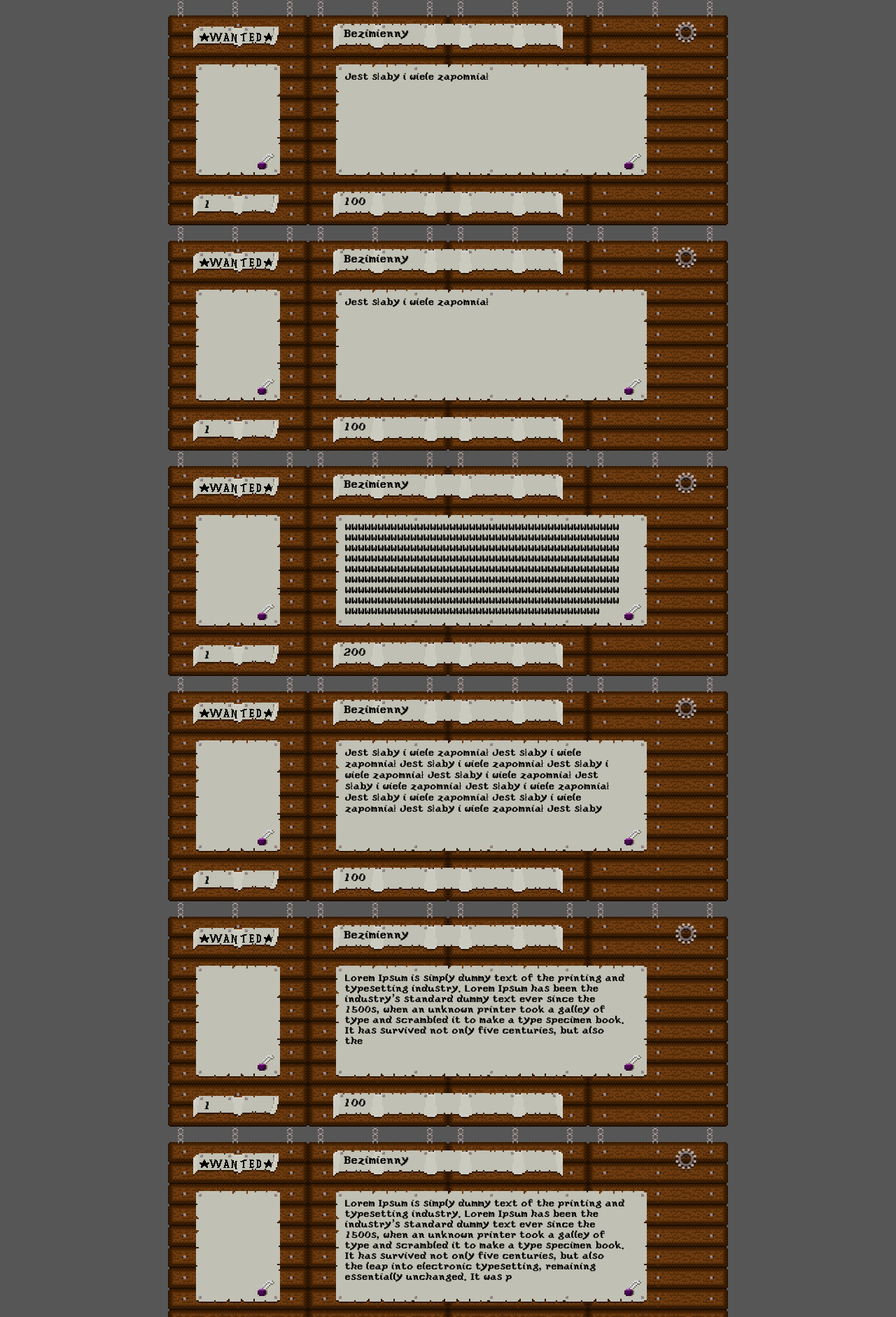
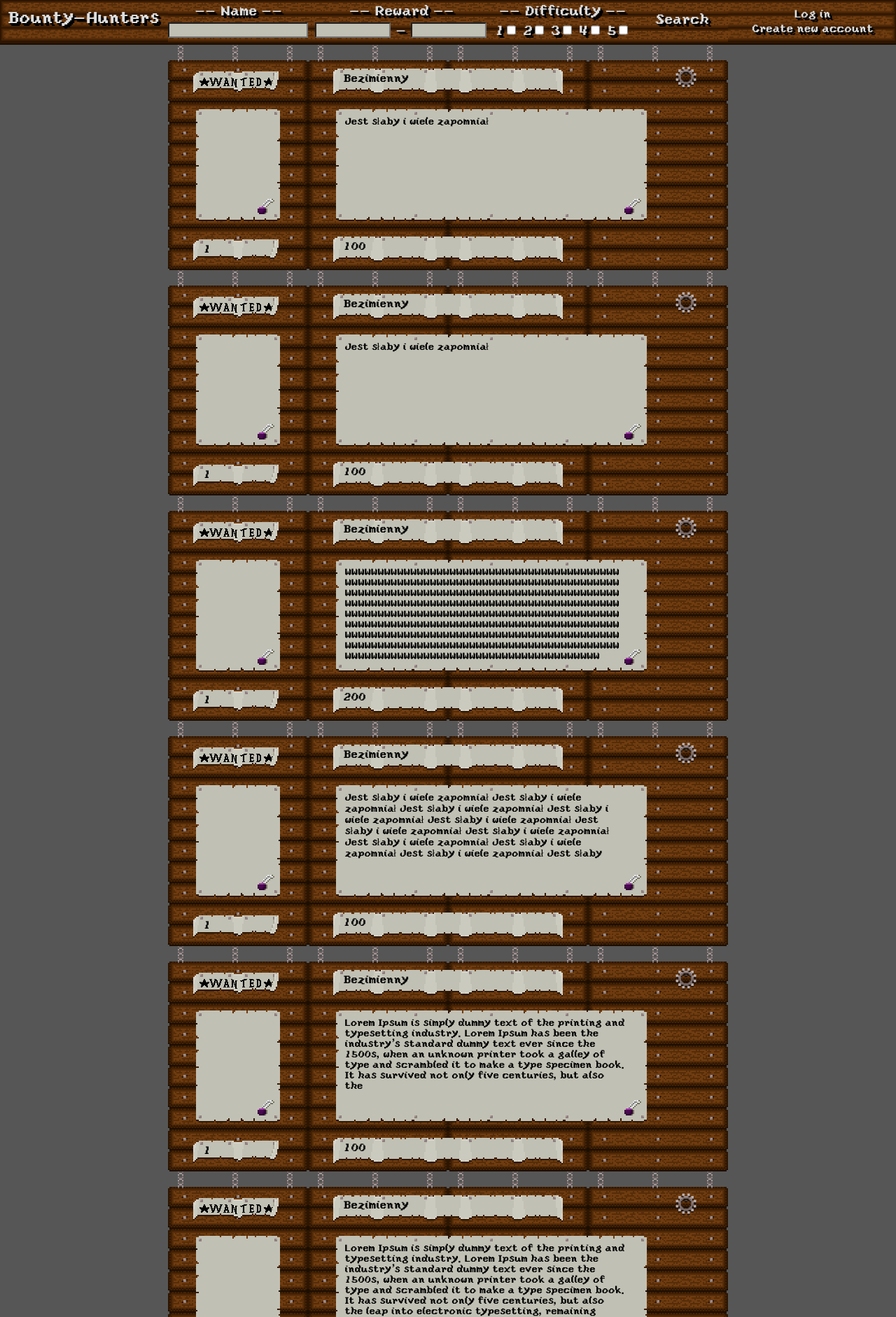
Before and after one commit to MariuszAKS/bountyhunters, a Django app: page / in a window 1280 px wide. Shown: the top 1882 px of the page at 70% size. Run offline with Django 4.2, Linux system fonts and the light colour scheme; data comes from the database, SQL or seed files in the repository; both versions use the stored data as it was after the commit.

Commit message:
Finished ListView, added filtering

```diff
--- a/bounties/static/styles/bounty.css
+++ b/bounties/static/styles/bounty_container.css
@@ -1,20 +1,3 @@
-@font-face {
-    font-family: 'PixelFont';
-    src: url('../fonts/yoster.ttf')
-}
-
-body {
-    background-color: #565656;
-    margin: 0px;
-
-    font-family: 'PixelFont';
-}
-
-#container {
-    width: 800px;
-    margin: auto;
-}
-
 #bounty-container {
     background-image: url("../images/wooden_board.png");
     background-repeat: no-repeat;
--- /dev/null
+++ b/bounties/static/styles/topbar.css
@@ -0,0 +1,101 @@
+#topbar {
+    background-color: #2d1602;
+    background-image: url("../images/topbar_board_middle.png");
+    border-bottom: 2px solid #1c0e01;
+
+    height: 62px;
+    width: 100%;
+    position: fixed;
+    top: 0;
+
+    display: flex;
+    justify-content: space-between;
+}
+
+
+
+#topbar-logo {
+    background-image: url("../images/topbar_board_left.png");
+    background-repeat: no-repeat;
+    background-size: contain;
+
+    width: 230px;
+    padding: 12px 12px 28px 8px;
+
+    display: grid;
+    column-gap: 10px;
+
+    color: #ddd;
+    font-size: 24px;
+    text-align: center;
+    text-shadow: 2px 2px #000, 4px 4px #000;
+}
+
+#topbar-middle-grid-container {
+    width: 800px;
+
+    display: grid;
+    grid-template-columns: 200px 246px 194px 130px;
+    column-gap: 10px;
+    row-gap: 4px;
+
+    color: #ddd;
+    font-size: 20px;
+    text-shadow: 2px 2px #000, 4px 4px #000;
+}
+
+.topbar-middle-grid-title {
+    padding: 4px 0px 2px 0px;
+    text-align: center;
+}
+
+input[type=text] {
+    background-color: #c1c0b4;
+
+    width: 100px;
+}
+
+input[type=checkbox] {
+    accent-color: #c1c0b4;
+}
+
+input[type=submit] {
+    background-color: transparent;
+    border: none;
+
+    padding: 6px 12px 6px 8px;
+
+    grid-column: 4;
+    grid-row: 1 / span 2;
+
+    color: #ddd;
+    font-family: 'PixelFont';
+    font-size: 20px;
+    text-shadow: 2px 2px #000, 4px 4px #000;
+}
+input[type=submit]:hover {
+    cursor: pointer;
+}
+
+#topbar-user {
+    background-image: url("../images/topbar_board_right.png");
+    background-repeat: no-repeat;
+    background-size: contain;
+
+    width: 250px;
+    padding: 10px 0px;
+
+    display: flex;
+    flex-direction: column;
+    justify-content: space-around;
+}
+
+
+
+a {
+    color: #ddd;
+    font-size: 16px;
+    text-align: center;
+    text-decoration: none;
+    text-shadow: 2px 2px #000, 4px 4px #000;
+}
--- /dev/null
+++ b/bounties/static/styles/view_bounty_list.css
@@ -0,0 +1,22 @@
+@font-face {
+    font-family: 'PixelFont';
+    src: url('../fonts/yoster.ttf')
+}
+
+body, button {
+    overflow-y: scroll;
+    font-family: 'PixelFont';
+}
+
+body{
+    background-color: #565656;
+    margin: 0px;
+}
+
+
+
+#bounties_container {
+    width: 800px;
+    margin: auto;
+    margin-top: 64px;
+}
--- a/bounties/templates/bounties/bounty_create.html
+++ /dev/null
@@ -1 +0,0 @@
-<h1>Bounty create</h1>
--- a/bounties/templates/bounties/bounty_delete.html
+++ /dev/null
@@ -1 +0,0 @@
-<h1>Bounty delete</h1>
--- a/bounties/templates/bounties/bounty_list.html
+++ b/bounties/templates/bounties/bounty_list.html
@@ -3,11 +3,47 @@
 <!DOCTYPE html>
 
 <html>
-    <link rel="stylesheet" href="{% static 'styles/bounty.css' %}">
+    <link rel="stylesheet" href="{% static 'styles/view_bounty_list.css' %}">
+    <link rel="stylesheet" href="{% static 'styles/bounty_container.css' %}">
+    <link rel="stylesheet" href="{% static 'styles/topbar.css' %}">
 </html>
 
 <body>
-    <div id="container">
+    <div id="topbar">
+        <div id="topbar-logo">Bounty-Hunters</div>
+        <form method="GET">
+            <div id="topbar-middle-grid-container">
+                <div class="topbar-middle-grid-title">-- Name --</div>
+                <div class="topbar-middle-grid-title">-- Reward --</div>
+                <div class="topbar-middle-grid-title">-- Difficulty --</div>
+                <input type="submit" value="Search"/>
+                <!--<button id="topbar-middle-grid-search-button" type="submit">Search</button>-->
+                <input type="text" name="search-name" value="{{ search_input_name }}" style="width: 192px;"/>
+                <div style="display:flex">
+                    <input type="text" name="search-reward-lowest" value="{{ search_input_reward_lowest }}"/> &nbsp;-&nbsp;
+                    <input type="text" name="search-reward-highest" value="{{ search_input_reward_highest }}"/>
+                </div>
+                <div style="display:flex">
+                    1 <input type="checkbox" name="search-difficulties[]" value="{{ search_input_difficulty_1 }}"/>
+                    &nbsp;2 <input type="checkbox" name="search-difficulties[]" value="{{ search_input_difficulty_2 }}"/>
+                    &nbsp;3 <input type="checkbox" name="search-difficulties[]" value="{{ search_input_difficulty_3 }}"/>
+                    &nbsp;4 <input type="checkbox" name="search-difficulties[]" value="{{ search_input_difficulty_4 }}"/>
+                    &nbsp;5 <input type="checkbox" name="search-difficulties[]" value="{{ search_input_difficulty_5 }}"/>
+                </div>
+            </div>
+        </form>
+        <div id="topbar-user">
+            {% if request.user.is_authenticated %}
+            <a href="{% url 'bounties' %}">{{request.user}}</a>
+            <a href="{% url 'logout' %}?next=/">Logout</a>
+            {% else %}
+            <a href="{% url 'login' %}">Log in</a>
+            <a href="{% url 'register' %}">Create new account</a>
+            {% endif %}
+        </div>
+    </div>
+
+    <div id="bounties_container">
         {% for bounty in bounties %}
         <div id="bounty-container">
             <div style="display: flex; justify-content: space-between;">
@@ -58,4 +94,6 @@
     <h3>No bounties</h3>
 
     {% endfor %}
+
+    <div style="height: 100px"></div>
 </body>
--- a/bounties/templates/bounties/bounty_update.html
+++ /dev/null
@@ -1 +0,0 @@
-<h1>Bounty update</h1>
--- a/bounties/urls.py
+++ b/bounties/urls.py
@@ -11,6 +11,6 @@ urlpatterns = [
 
     path('', BountyListView.as_view(), name='bounties'),
     path('bounty-create/', BountyCreateView.as_view(), name='bounty-create'),
-    path('bounty-update/<int:pk>/', BountyUpdateView.as_view(), name='bounty-create'),
-    path('bounty-delete/<int:pk>/', BountyDeleteView.as_view(), name='bounty-create'),
+    path('bounty-update/<int:pk>/', BountyUpdateView.as_view(), name='bounty-update'),
+    path('bounty-delete/<int:pk>/', BountyDeleteView.as_view(), name='bounty-delete'),
 ]
--- a/bounties/views.py
+++ b/bounties/views.py
@@ -24,7 +24,7 @@ class CustomRegisterView(FormView):
 
     def get(self, *args, **kwargs):
         if self.request.user.is_authenticated:
-            return redirect('')
+            return redirect('bounties')
         return super(CustomRegisterView, self).get(*args, **kwargs)
 
 class CustomLoginView(LoginView):
@@ -33,11 +33,10 @@ class CustomLoginView(LoginView):
     redirect_authenticated_user = True
 
     def get_success_url(self):
-        return reverse_lazy('')
+        return reverse_lazy('bounties')
 
 
 class BountyListView(ListView):
-    template_name = 'bounties/bounty_list.html'
     model = Bounty
     context_object_name = 'bounties'
 
@@ -46,22 +45,53 @@ class BountyListView(ListView):
         context['bounties'] = context['bounties'].filter(target_completed=False)
         context['count'] = context['bounties'].count()
 
+        search_input_name = self.request.GET.get('search-name') or ''
+        if search_input_name:
+            context['bounties'] = context['bounties'].filter(target_name__icontains=search_input_name)
+
+        search_input_reward_lowest = self.request.GET.get('search-reward-lowest') or ''
+        search_input_reward_highest = self.request.GET.get('search-reward-highest') or ''
+        if search_input_reward_lowest:
+            context['bounties'] = context['bounties'].filter(target_reward__gt=search_input_reward_lowest)
+        if search_input_reward_highest:
+            context['bounties'] = context['bounties'].filter(target_reward__lt=search_input_reward_highest)
+
+        # search_input_difficulties = self.request.GET.getlist('search-difficulty')
+        # print(search_input_difficulties)
+        search_input_difficulty_1 = self.request.GET.get('search-difficulty-1')
+        search_input_difficulty_2 = self.request.GET.get('search-difficulty-2')
+        search_input_difficulty_3 = self.request.GET.get('search-difficulty-3')
+        search_input_difficulty_4 = self.request.GET.get('search-difficulty-4')
+        search_input_difficulty_5 = self.request.GET.get('search-difficulty-5')
+
+        context['search_input_name'] = search_input_name
+        context['search_input_reward_lowest'] = search_input_reward_lowest
+        context['search_input_reward_highest'] = search_input_reward_highest
+        context['search_input_difficulty_1'] = search_input_difficulty_1
+        context['search_input_difficulty_2'] = search_input_difficulty_2
+        context['search_input_difficulty_3'] = search_input_difficulty_3
+        context['search_input_difficulty_4'] = search_input_difficulty_4
+        context['search_input_difficulty_5'] = search_input_difficulty_5
+
+        print(search_input_difficulty_1)
+        print(search_input_difficulty_2)
+        print(search_input_difficulty_3)
+        print(search_input_difficulty_4)
+        print(search_input_difficulty_5)
+
         return context
 
 class BountyCreateView(CreateView):
-    template_name = 'bounties/bounty_create.html'
     model = Bounty
     fields = '__all__'
     success_url = reverse_lazy('bounties')
 
 class BountyUpdateView(UpdateView):
-    template_name = 'bounties/bounty_update.html'
     model = Bounty
     fields = '__all__'
     success_url = reverse_lazy('bounties')
 
 class BountyDeleteView(DeleteView):
-    template_name = 'bounties/bounty_delete.html'
     model = Bounty
     fields = '__all__'
     success_url = reverse_lazy('bounties')
```
Also changed, not shown: bounties/templates/bounties/bounty_confirm_delete.html (added, +9 -0 lines), bounties/templates/bounties/bounty_form.html (added, +9 -0 lines), bounties/static/images/topbar_board_left.png (added), bounties/static/images/topbar_board_middle.png (added), bounties/static/images/topbar_board_right.png (added), db.sqlite3.
